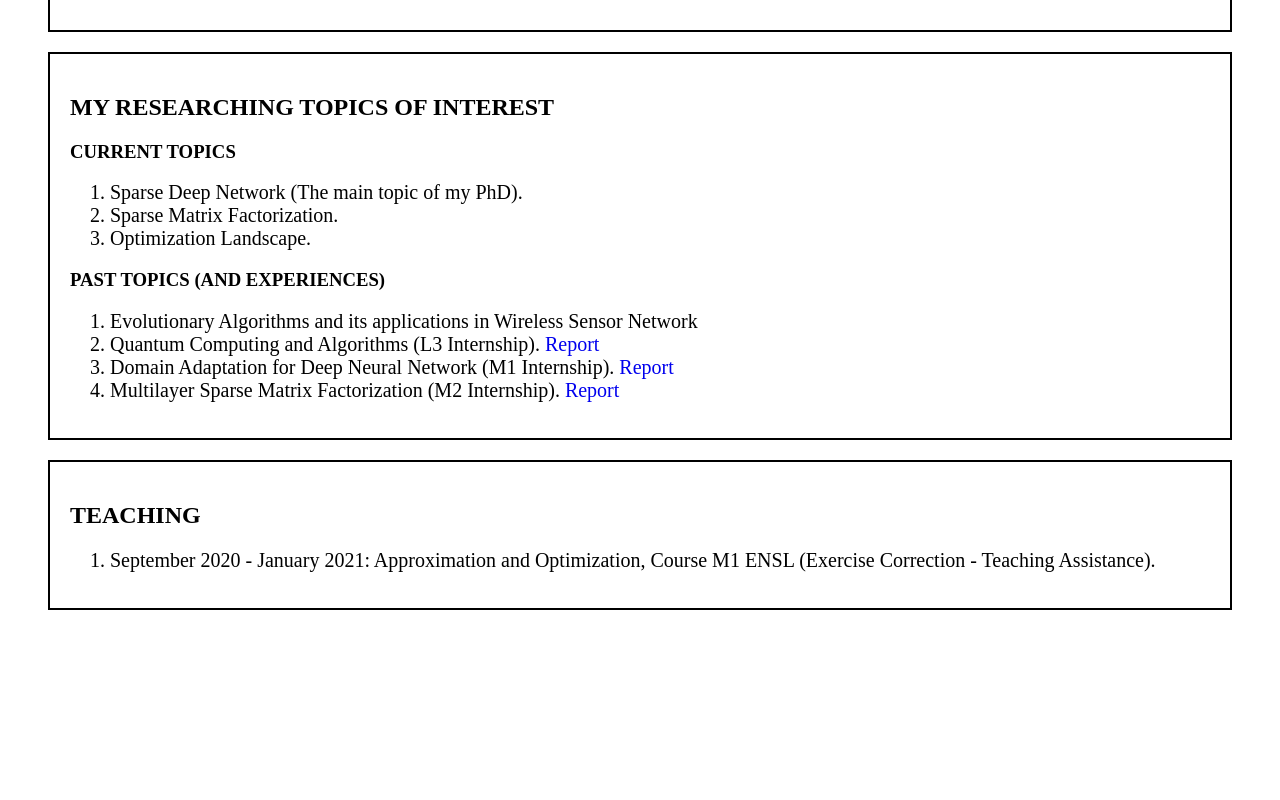
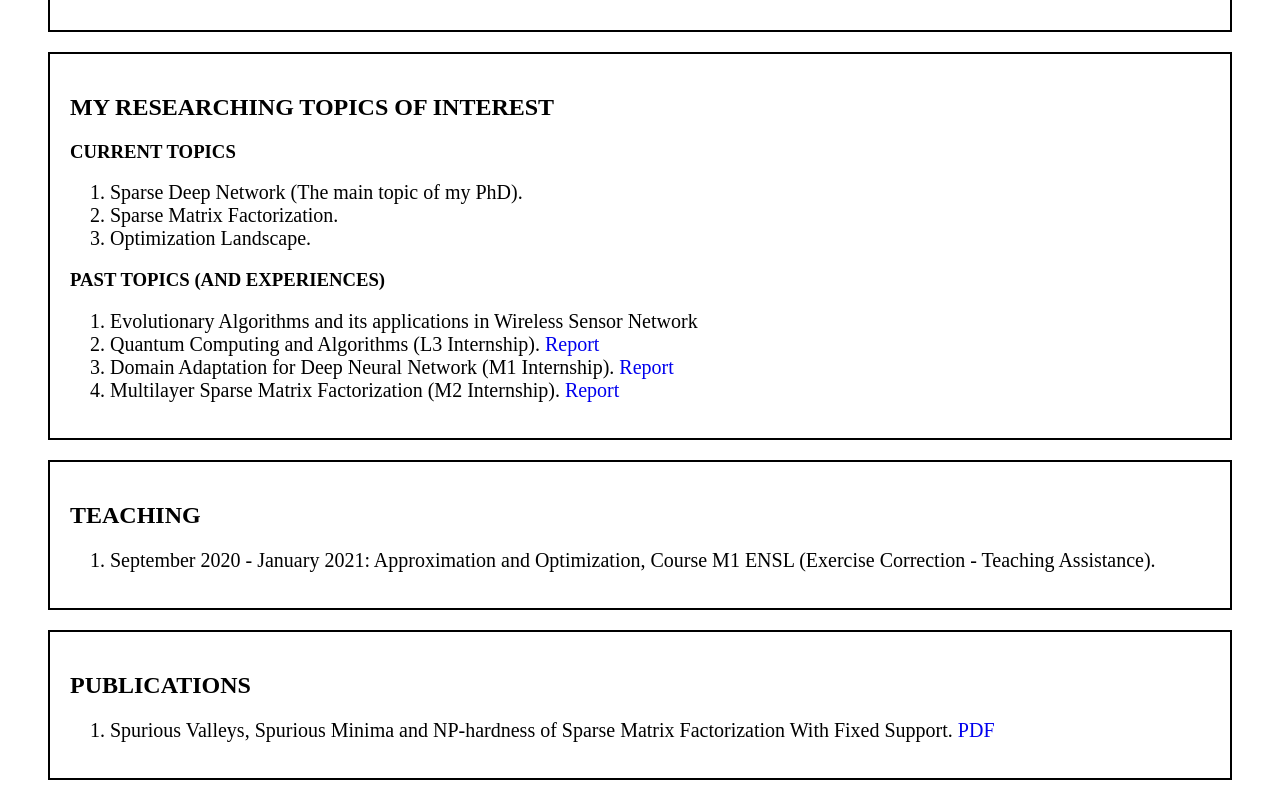
Before and after one commit to tung-qle/sieunhanbom04.github.io, a plain HTML site: page index.html in a window 1280 px wide. Shown: the part 505-1305 px from the top of the page. Before the commit the page ends 1135 px from the top, so only its background shows below. Drawn offline with Linux system fonts and the light colour scheme.

Commit message:
Update paper

```diff
--- a/index.html
+++ b/index.html
@@ -36,5 +36,12 @@
     <li>September 2020 - January 2021: Approximation and Optimization, Course M1 ENSL (Exercise Correction - Teaching Assistance).</li>
   </ol>
   </div>
+
+  <div class="divstyle">
+  <h2>PUBLICATIONS</h2>
+  <ol>
+    <li>Spurious Valleys, Spurious Minima and NP-hardness of Sparse Matrix Factorization With Fixed Support. <a href="neurips_2021.pdf" download target="_blank">PDF</a></li>
+  </ol>
+  </div>
   </body>
 </html>
```
Also changed, not shown: 3 other files.
